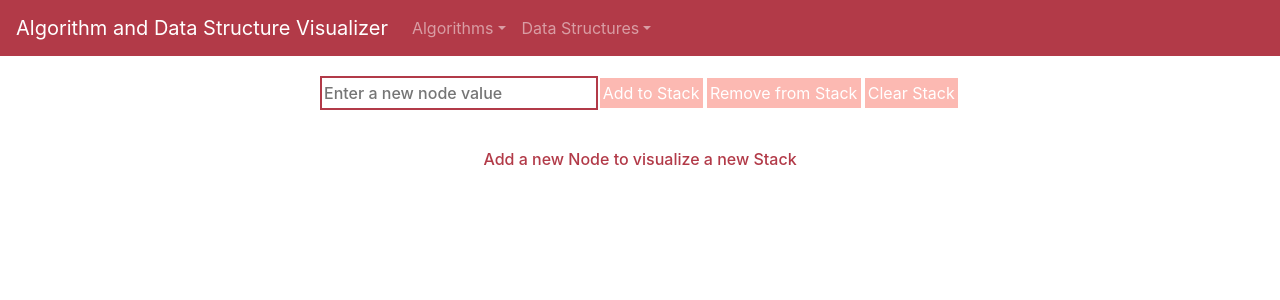
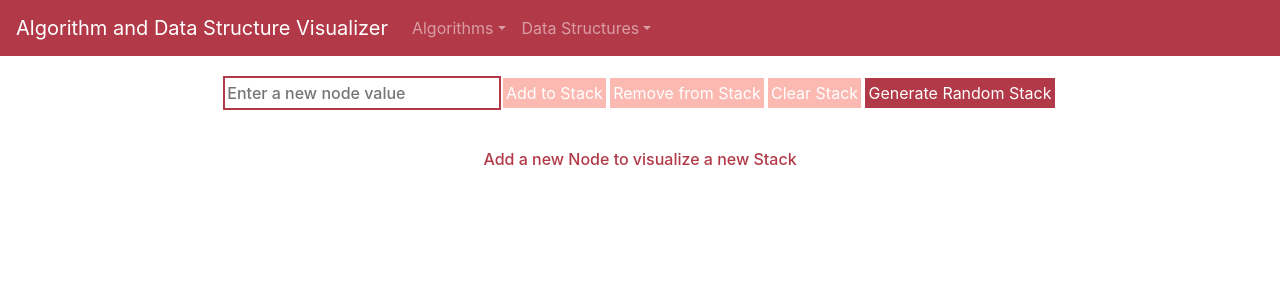
Before and after one commit to matt-hendrick/Algorithm-Data-Structure-Visualizer, a React (Create React App) app: page /stack in a window 1280 px wide. Shown: the top 300 px of the page. Built offline with nearby package versions, Linux system fonts and the light colour scheme.

Commit message:
Add: GenerateRandomStack to StackVis

```diff
--- a/src/containers/StackVisualizer/StackVisualizer.tsx
+++ b/src/containers/StackVisualizer/StackVisualizer.tsx
@@ -8,6 +8,9 @@ import Stack from '../../dataStructures/Stack/Stack';
 import MyButton from '../../components/MyButton/MyButton';
 import Alert from '../../components/Alert/Alert';
 import Input from '../../components/Input/Input';
+
+// Utility
+import { getRandomInt } from '../../utility/utilityFunctions';
 
 function StackVisualizer() {
   const [stack, setStack] = useState<Stack | null>(null);
@@ -59,6 +62,17 @@ function StackVisualizer() {
     }
   };
 
+  const generateRandomStack = () => {
+    setStackOverflow(false);
+    let newStack = new Stack();
+    let stackMaxHeight = getRandomInt(1, 13);
+    for (let i = 0; i < stackMaxHeight; i++) {
+      newStack.add(getRandomInt(1, 100));
+    }
+    setStack(newStack);
+    setArr(newStack.toArray() as string[]);
+  };
+
   const updateNodeValue = (event: React.ChangeEvent) => {
     const target = event.target as HTMLInputElement;
     if (target) {
@@ -85,6 +99,7 @@ function StackVisualizer() {
         <MyButton onClick={clearStack} disabled={!arr}>
           Clear Stack
         </MyButton>
+        <MyButton onClick={generateRandomStack}>Generate Random Stack</MyButton>
       </div>
       {arr ? (
         <div className="stack-display-container">
```
